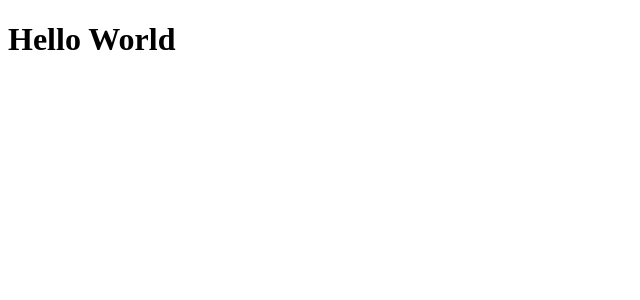
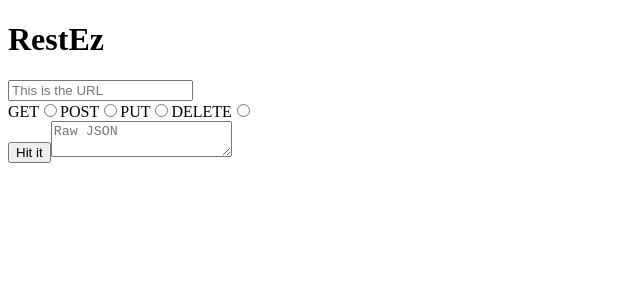
Before and after one commit to DonnyLVu/29_resty, a React app: page / in a window 1280 px wide. Shown: the top 300 px of the page, without its empty margins (0-640 px from the left). Built offline with nearby package versions, Linux system fonts and the light colour scheme.

Commit message:
add RestEz

```diff
--- a/src/components/app/App.jsx
+++ b/src/components/app/App.jsx
@@ -1,7 +1,10 @@
 import React from 'react';
+import RestEz from '../../container/RestEz';
 
 export default function App() {
-  return <h1>Hello World</h1>;
+  return (
+    <RestEz />
+  );
 }
 
 // Npm I -D node-fetch
--- a/src/components/header/Header.jsx
+++ b/src/components/header/Header.jsx
@@ -3,7 +3,7 @@
 const Header = () => {
   return (
     <header>
-      <h1> Rest-Ez</h1>
+      <h1> RestEz</h1>
     </header>
   );
 };
--- /dev/null
+++ b/src/components/result/Results.jsx
@@ -0,0 +1,16 @@
+import React from 'react';
+import PropTypes from 'prop-types';
+
+const Results = ({ results }) => {
+  return (
+    <div>
+      {results}
+    </div>
+  );
+};
+
+Results.propTypes = {
+  results: PropTypes.string.isRequired
+};
+
+export default Results;
--- /dev/null
+++ b/src/container/RestEz.jsx
@@ -0,0 +1,46 @@
+import React, { Component } from 'react';
+import Header from '../components/header/Header';
+import Input from '../components/input/Input';
+import Results from '../components/result/Results';
+import { fetchApi } from '../services/Fetch';
+
+export default class RestEz extends Component {
+  state = {
+    url: '',
+    method: '',
+    body: '',
+    results: ''
+  }
+
+  handleChange = ({ target }) => {
+    this.setState({ [target.name]: target.value });
+  }
+
+  handleSubmit = (e) => {
+    e.preventDefault();
+    this.fetch();
+  }
+
+  fetch = () => {
+    const { url, method, body } = this.state;
+    return fetchApi(url, method, body)
+      .then(res => this.setState({ results: JSON.stringify(res) }));
+  }
+
+  render() {
+    const { url, method, body, results } = this.state;
+
+    return (
+      <>
+        <Header />
+        <Input
+          url={url}
+          method={method}
+          body={body}
+          onSubmit={this.handleSubmit}
+          onChange={this.handleChange} />
+        <Results results={results} />
+      </>
+    );
+  }
+}
```
